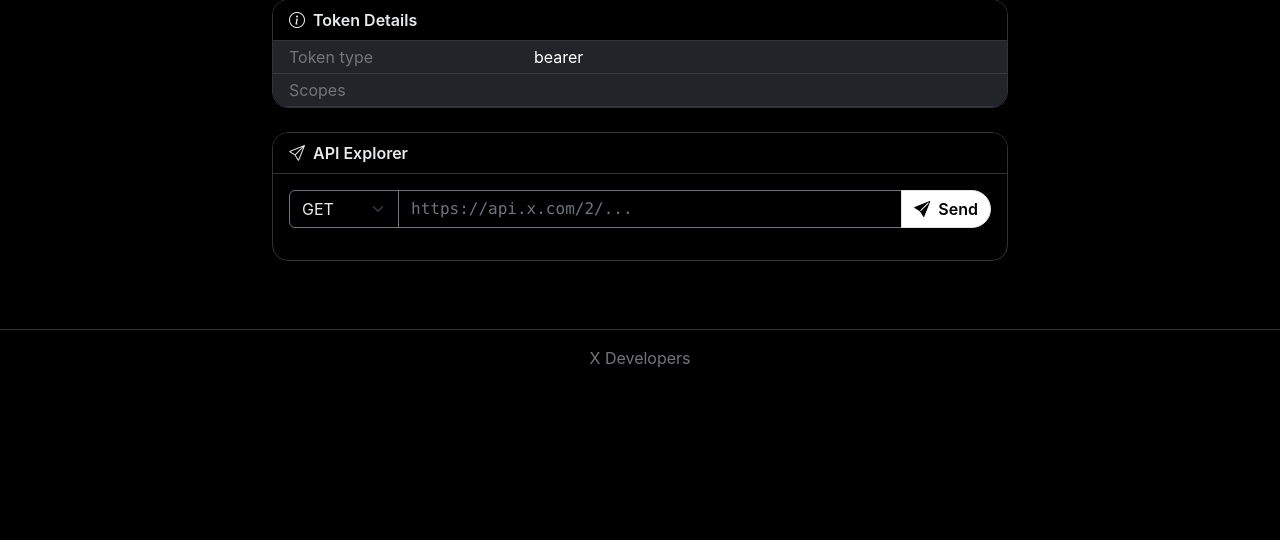
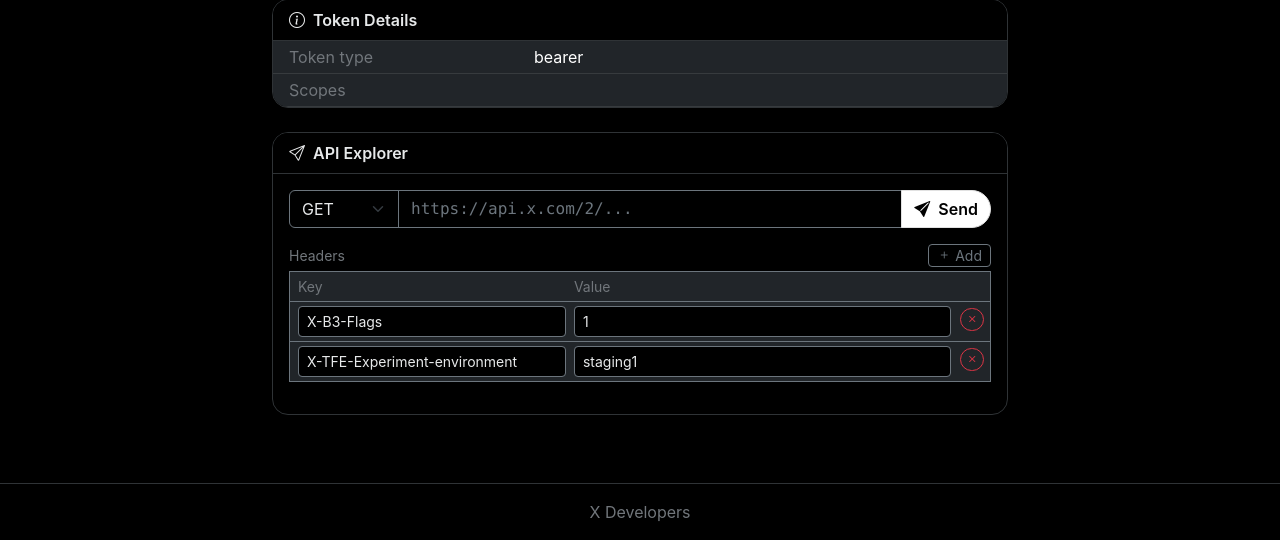
Before and after one commit to tcaldwell-x/oauth-with-refresh, a Flask app: template templates/token.html in a window 1280 px wide. Shown: the part 275-815 px from the top of the page. Before the commit the page ends 642 px from the top, so only its background shows below. Run offline with Flask 3, Linux system fonts and the light colour scheme; the template is opened without the code that fills it, so the values that code supplies are empty.

Commit message:
Add editable headers table to API explorer; fix staging1 routing 404

```diff
--- a/app.py
+++ b/app.py
@@ -705,12 +705,15 @@ def api_request():
     url = data.get('url', '').strip()
     method = data.get('method', 'GET').upper()
     body = data.get('body')  # optional JSON body for POST/PUT/PATCH
+    custom_headers = data.get('headers') or {}  # per-request headers from the UI
 
     if not url:
         return jsonify({'error': 'URL is required'}), 400
 
     x_session = OAuth2Session(X_CLIENT_ID, token=token)
-    x_session.headers.update(X_REQUEST_HEADERS)
+    # Apply only the headers the user has configured in the explorer
+    # (they start with the defaults but can remove/change them)
+    x_session.headers.update(custom_headers)
 
     try:
         kwargs = {}
--- a/templates/token.html
+++ b/templates/token.html
@@ -138,6 +138,28 @@
                     </button>
                 </div>
 
+                <!-- Headers editor -->
+                <div class="mb-3">
+                    <div class="d-flex justify-content-between align-items-center mb-1">
+                        <label class="form-label text-muted small mb-0">Headers</label>
+                        <button id="addHeaderBtn" type="button" class="btn btn-outline-secondary btn-sm py-0">
+                            <i class="bi bi-plus"></i> Add
+                        </button>
+                    </div>
+                    <table class="table table-dark table-sm mb-0 border border-secondary rounded" id="headersTable">
+                        <thead>
+                            <tr>
+                                <th class="text-muted fw-normal small ps-2" style="width:40%">Key</th>
+                                <th class="text-muted fw-normal small">Value</th>
+                                <th style="width:36px"></th>
+                            </tr>
+                        </thead>
+                        <tbody id="headersBody">
+                            <!-- rows injected by JS -->
+                        </tbody>
+                    </table>
+                </div>
+
                 <!-- Body editor (shown for POST/PUT/PATCH) -->
                 <div id="bodyEditorWrapper" style="display:none;" class="mb-3">
                     <label class="form-label text-muted small">Request Body (JSON)</label>
@@ -210,7 +232,50 @@
     });
     {% endif %}
 
-    // API Explorer
+    // API Explorer — Headers table
+    const DEFAULT_HEADERS = {
+        'X-B3-Flags': '1',
+        'X-TFE-Experiment-environment': 'staging1',
+    };
+
+    function addHeaderRow(key = '', value = '') {
+        const tbody = document.getElementById('headersBody');
+        const tr = document.createElement('tr');
+        tr.innerHTML = `
+            <td class="ps-2 py-1">
+                <input type="text" class="form-control form-control-sm bg-black text-white border-secondary header-key"
+                       value="${key}" placeholder="Key">
+            </td>
+            <td class="py-1">
+                <input type="text" class="form-control form-control-sm bg-black text-white border-secondary header-val"
+                       value="${value}" placeholder="Value">
+            </td>
+            <td class="py-1 text-center">
+                <button type="button" class="btn btn-sm btn-outline-danger py-0 px-1 remove-header-btn"
+                        title="Remove">
+                    <i class="bi bi-x"></i>
+                </button>
+            </td>`;
+        tbody.appendChild(tr);
+        tr.querySelector('.remove-header-btn').addEventListener('click', () => tr.remove());
+    }
+
+    function getHeaders() {
+        const headers = {};
+        document.querySelectorAll('#headersBody tr').forEach(tr => {
+            const key = tr.querySelector('.header-key').value.trim();
+            const val = tr.querySelector('.header-val').value.trim();
+            if (key) headers[key] = val;
+        });
+        return headers;
+    }
+
+    // Seed with defaults
+    Object.entries(DEFAULT_HEADERS).forEach(([k, v]) => addHeaderRow(k, v));
+
+    document.getElementById('addHeaderBtn').addEventListener('click', () => addHeaderRow());
+
+    // API Explorer — method/body toggle
     const methodSelect = document.getElementById('apiMethod');
     const bodyWrapper = document.getElementById('bodyEditorWrapper');
 
@@ -260,7 +325,7 @@
             const res = await fetch('/api-request', {
                 method: 'POST',
                 headers: { 'Content-Type': 'application/json' },
-                body: JSON.stringify({ url, method, body })
+                body: JSON.stringify({ url, method, body, headers: getHeaders() })
             });
 
             responseWrapper.style.display = 'block';
```
